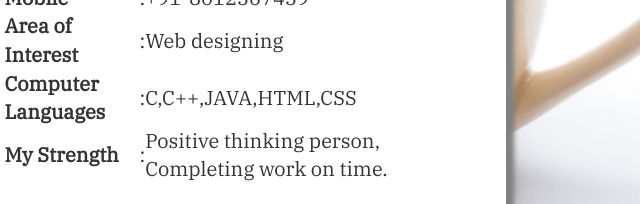
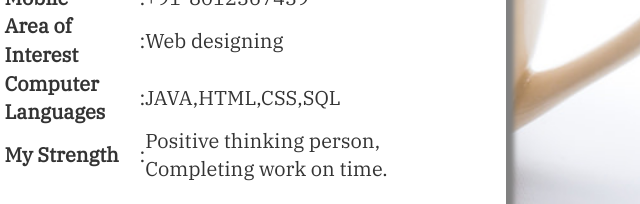
Before and after one commit to GOWRICSE/profile, a plain HTML site: page index.html in a window 1280 px wide. Shown: the part 329-533 px from the top of the page, 546-1186 px from the left. Drawn offline with nearby package versions, Linux system fonts and the light colour scheme.

Commit message:
Update index.html

```diff
--- a/index.html
+++ b/index.html
@@ -133,7 +133,7 @@ i
 						<tr>
 							<td><strong>Computer Languages</strong></td>
 							<td>:</td>
-							<td>C,C++,JAVA,HTML,CSS</td>
+							<td>JAVA,HTML,CSS,SQL</td>
 						</tr>
 
 						<tr>
```
